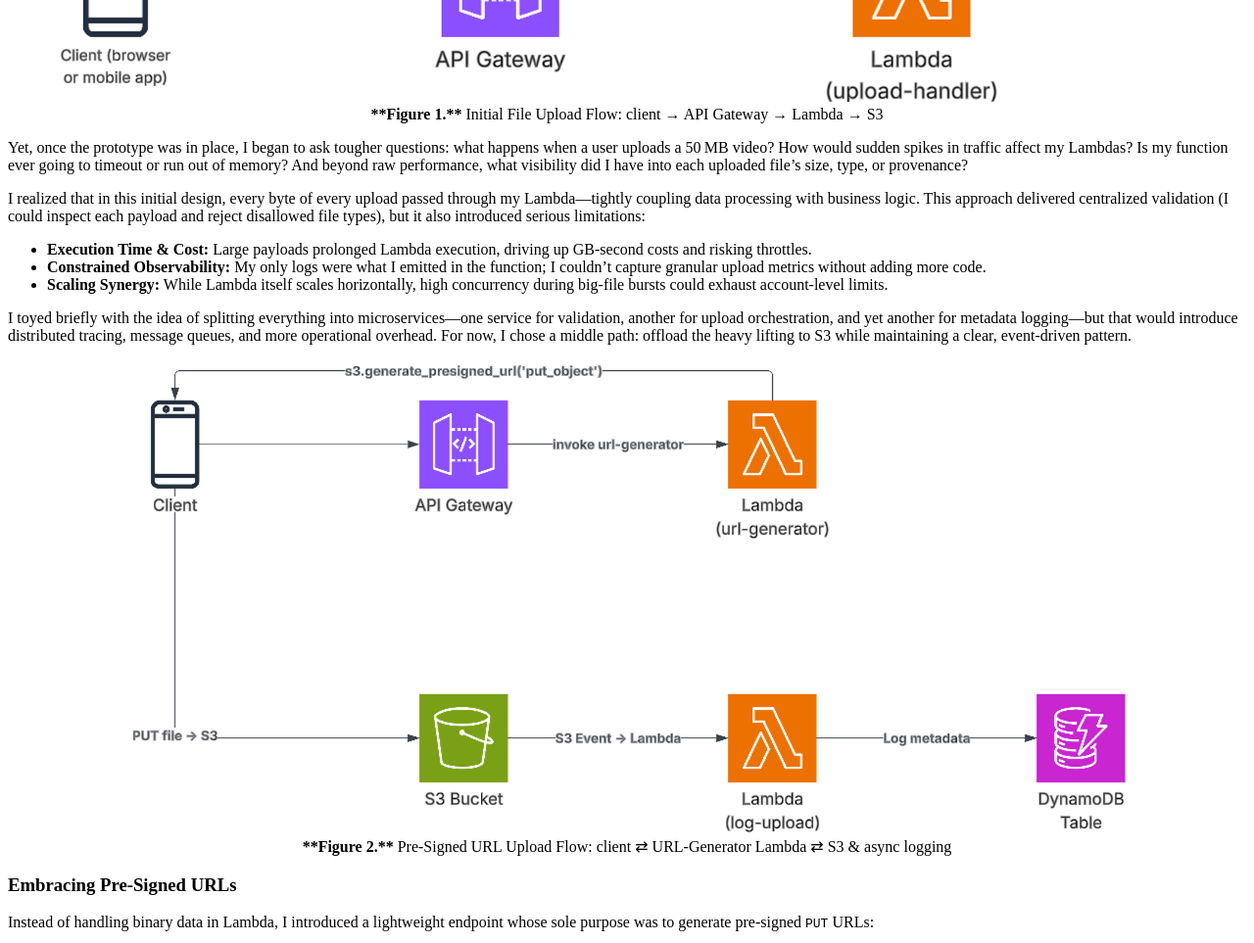
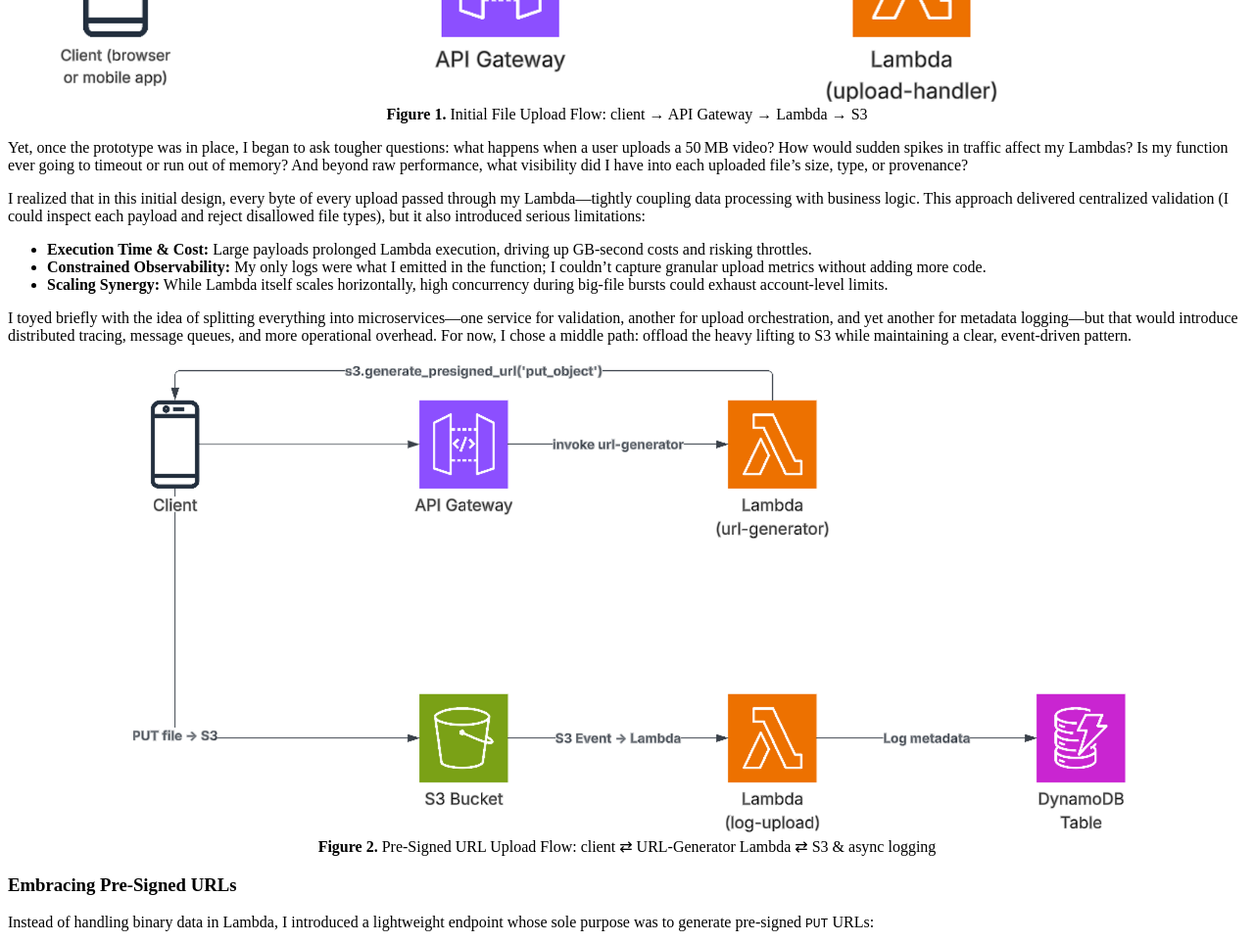
Before and after one commit to Roshan-AWS-Personal/roshan-aws-personal.github.io, a Jekyll site: the page built from _chapters/03-scalable-data-flows.md, in a window 1280 px wide. Shown: the part 287-1250 px from the top of the page at 98% size. Built offline with Jekyll 4.4.1, drawn with Linux system fonts in a browser that asks for light colours.

Commit message:
foixed spacing

```diff
--- a/_chapters/03-scalable-data-flows.md
+++ b/_chapters/03-scalable-data-flows.md
@@ -8,7 +8,7 @@
 <div align="center">
   <figure>
     <img src="{{ site.baseurl }}/assets/images/initial-upload-flow.png" alt="Initial File Upload Flow" />
-    <figcaption><strong>**Figure 1.**</strong> Initial File Upload Flow: client → API Gateway → Lambda → S3</figcaption>
+    <figcaption><strong>Figure 1.</strong> Initial File Upload Flow: client → API Gateway → Lambda → S3</figcaption>
   </figure>
 </div>
 
@@ -28,7 +28,7 @@
 <div align="center">
     <figure>
         <img src="{{ site.baseurl }}/assets/images/presigned-url-flow.png" alt="Pre-Signed URL Upload Flow" />
-        <figcaption><strong>**Figure 2.**</strong> Pre-Signed URL Upload Flow: client ⇄ URL-Generator Lambda ⇄ S3 & async logging</figcaption>
+        <figcaption><strong>Figure 2. </strong> Pre-Signed URL Upload Flow: client ⇄ URL-Generator Lambda ⇄ S3 & async logging</figcaption>
     </figure>
 </div>
 
--- a/assets/css/styles.css
+++ b/assets/css/styles.css
@@ -11,7 +11,7 @@
 
 /* Make all section titles bigger */
 .content h2 {
-  font-size: 2rem !important;   /* adjust this value as you like */
-  margin-top: 2rem;
+  font-size: 1.5rem !important;   /* adjust this value as you like */
+  margin-top: 1rem;
   margin-bottom: 1rem;
 }
```
